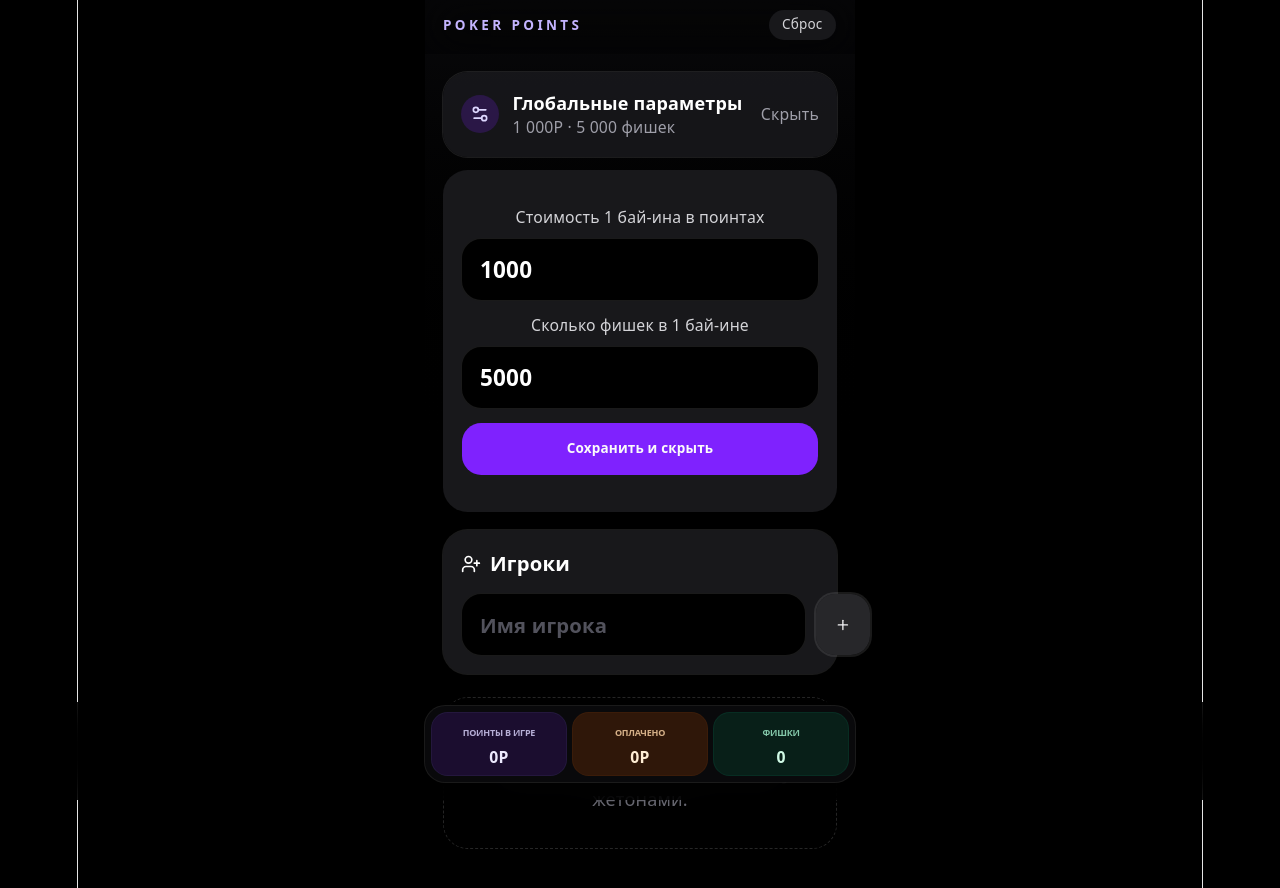
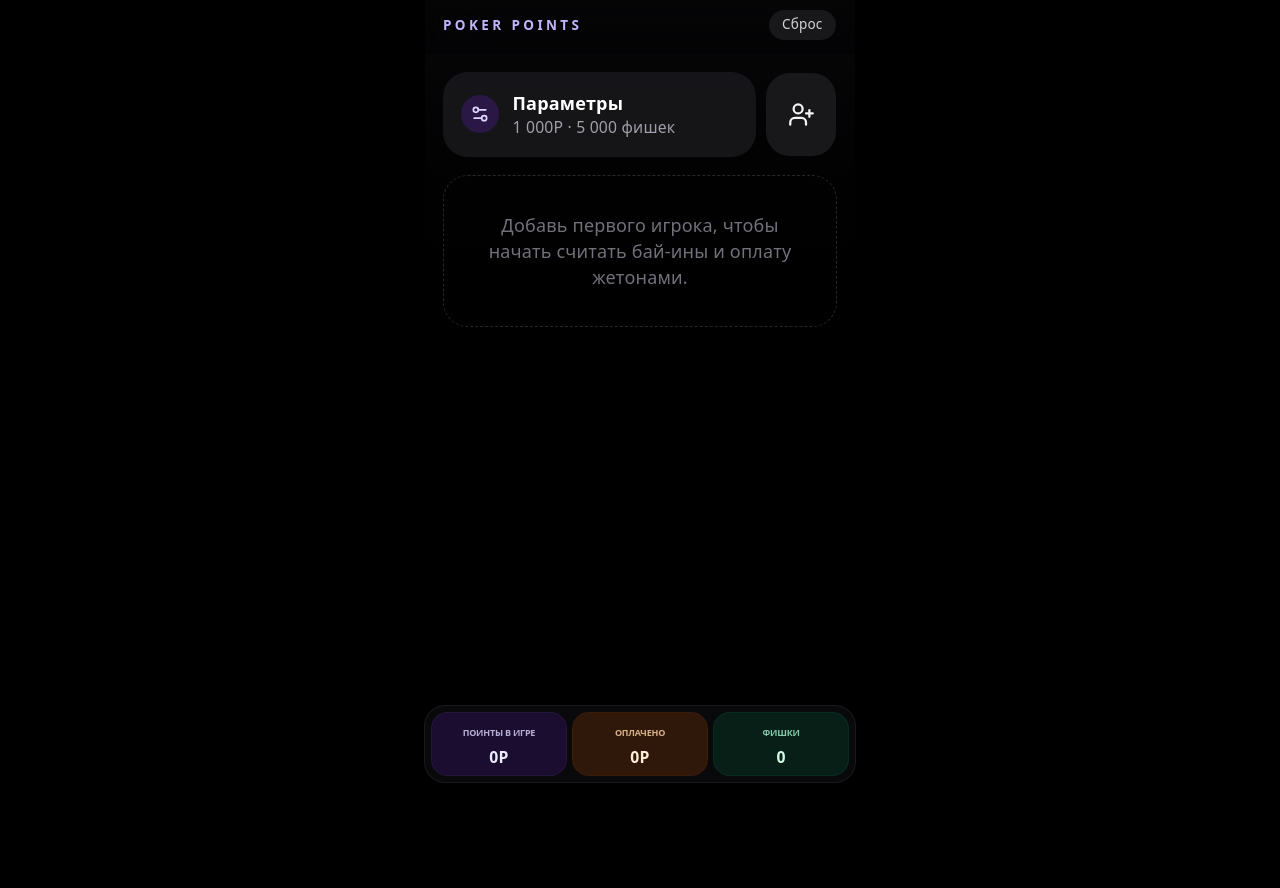
Before and after one commit to fontue/poker-points, a React (Vite) app: page / in a window 1280 px wide. Shown: the top 888 px of the page. After the commit the page ends 800 px from the top, so only its background shows below. Built offline with nearby package versions, Linux system fonts and the light colour scheme.

Commit message:
обновил дизайн

```diff
--- a/src/App.jsx
+++ b/src/App.jsx
@@ -1,11 +1,12 @@
 import { useEffect, useMemo, useState } from 'react';
 import { motion, AnimatePresence } from 'framer-motion';
-import { Plus, Minus, Settings2, X, Check, Trash2, UserPlus } from 'lucide-react';
+import { Minus, Settings2, X, Trash2, UserPlus } from 'lucide-react';
 import { Button } from '@/components/ui/button';
 import { Card, CardContent } from '@/components/ui/card';
 import './App.css';
 
 const STORAGE_KEY = 'poker-points-pwa-state-v1';
+const PLAYER_NAMES_STORAGE_KEY = 'poker-points-player-names-v1';
 
 const defaultState = {
   settings: {
@@ -28,6 +29,21 @@ function loadState() {
   } catch {
     return defaultState;
   }
+}
+
+function loadPlayerNamesHistory() {
+  try {
+    const raw = localStorage.getItem(PLAYER_NAMES_STORAGE_KEY);
+    if (!raw) return [];
+    const parsed = JSON.parse(raw);
+    return Array.isArray(parsed) ? parsed.filter((name) => typeof name === 'string' && name.trim()) : [];
+  } catch {
+    return [];
+  }
+}
+
+function normalizeName(name) {
+  return name.trim().replace(/\s+/g, ' ');
 }
 
 function formatNumber(value) {
@@ -126,6 +142,138 @@ function DeletePlayerDialog({ player, onCancel, onConfirm }) {
   );
 }
 
+function AddPlayerDialog({ value, history, existingNames, onChange, onCancel, onConfirm, onSelectHistoryName, onDeleteHistoryName }) {
+  return (
+    <div className="fixed inset-0 z-50 flex items-start justify-center overflow-hidden bg-black/60 px-4 pt-[12dvh]">
+      <motion.div
+        initial={{ y: 16, opacity: 0, scale: 0.98 }}
+        animate={{ y: 0, opacity: 1, scale: 1 }}
+        exit={{ y: 16, opacity: 0, scale: 0.98 }}
+        className="w-full max-w-[430px] rounded-3xl bg-zinc-950 p-5 text-white shadow-2xl ring-1 ring-white/10"
+      >
+        <div className="mb-4 flex items-start justify-between gap-3">
+          <div>
+            <h3 className="text-lg font-bold">Добавить игрока</h3>
+          </div>
+          <button onClick={onCancel} className="rounded-full bg-white/10 p-2 text-zinc-300">
+            <X size={18} />
+          </button>
+        </div>
+
+        <input
+          value={value}
+          onFocus={(e) => {
+            setTimeout(() => {
+              e.currentTarget.scrollIntoView({ block: 'center', behavior: 'smooth' });
+            }, 250);
+          }}
+          onChange={(e) => onChange(e.target.value)}
+          onKeyDown={(e) => {
+            if (e.key === 'Enter') onConfirm();
+          }}
+          placeholder="Имя игрока"
+          className="mb-3 h-14 w-full rounded-2xl border border-white/10 bg-black px-4 text-lg font-semibold outline-none placeholder:text-zinc-600 focus:border-violet-400"
+        />
+
+        <div className="grid grid-cols-2 gap-3">
+          <Button onClick={onCancel} className="h-12 rounded-2xl bg-zinc-800 text-white hover:bg-zinc-700">
+            Отмена
+          </Button>
+          <Button onClick={onConfirm} className="h-12 rounded-2xl bg-violet-600 font-bold text-white hover:bg-violet-500">
+            Добавить
+          </Button>
+        </div>
+
+        {history.length > 0 && (
+          <div className="mt-4">
+            <div className="mb-2 text-sm font-bold text-zinc-400">История имён</div>
+            <div className="space-y-2">
+              {[...history]
+                .sort((a, b) => a.localeCompare(b, 'ru', { sensitivity: 'base' }))
+                .map((name) => {
+                  const isAlreadyAdded = existingNames.some((existingName) => existingName.toLowerCase() === name.toLowerCase());
+
+                  return (
+                    <div key={name} className="flex items-center gap-2 rounded-2xl bg-zinc-900 p-2 ring-1 ring-white/5">
+                      <button
+                        type="button"
+                        onClick={() => onSelectHistoryName(name)}
+                        disabled={isAlreadyAdded}
+                        className="min-w-0 flex-1 truncate rounded-xl px-3 py-2 text-left text-sm font-bold text-white disabled:text-zinc-600"
+                      >
+                        {name}
+                        {isAlreadyAdded ? ' · В игре' : ''}
+                      </button>
+                      <button
+                        type="button"
+                        onClick={() => onDeleteHistoryName(name)}
+                        className="rounded-xl bg-white/10 p-2 text-zinc-400 active:scale-95"
+                      >
+                        <X size={16} />
+                      </button>
+                    </div>
+                  );
+                })}
+            </div>
+          </div>
+        )}
+      </motion.div>
+    </div>
+  );
+}
+
+function SettingsDialog({ buyInPoints, buyInChips, onChange, onConfirm }) {
+  return (
+    <div className="fixed inset-0 z-50 flex items-start justify-center overflow-hidden bg-black/60 px-4 pt-[10dvh]">
+      <motion.div
+        initial={{ y: 16, opacity: 0, scale: 0.98 }}
+        animate={{ y: 0, opacity: 1, scale: 1 }}
+        exit={{ y: 16, opacity: 0, scale: 0.98 }}
+        className="w-full max-w-[430px] rounded-3xl bg-zinc-950 p-5 text-white shadow-2xl ring-1 ring-white/10"
+      >
+        <div className="mb-4 flex items-start justify-center gap-3">
+          <div>
+            <h3 className="text-lg font-bold">Параметры игры</h3>
+            <p className="mt-1 text-sm text-zinc-400">Настройки бай-ина и количества фишек.</p>
+          </div>
+        </div>
+
+        <div className="space-y-3">
+          <label className="block">
+            <span className="mb-2 block text-sm text-zinc-300">Стоимость 1 бай-ина в поинтах</span>
+            <input
+              type="number"
+              inputMode="numeric"
+              min="0"
+              value={buyInPoints}
+              onChange={(e) => onChange('buyInPoints', e.target.value)}
+              className="h-14 w-full rounded-2xl border border-white/10 bg-black px-4 text-xl font-bold outline-none focus:border-violet-400"
+            />
+          </label>
+
+          <label className="block">
+            <span className="mb-2 block text-sm text-zinc-300">Сколько фишек в 1 бай-ине</span>
+            <input
+              type="number"
+              inputMode="numeric"
+              min="0"
+              value={buyInChips}
+              onChange={(e) => onChange('buyInChips', e.target.value)}
+              className="h-14 w-full rounded-2xl border border-white/10 bg-black px-4 text-xl font-bold outline-none focus:border-violet-400"
+            />
+          </label>
+        </div>
+
+        <div className="mt-4 grid">
+          <Button onClick={onConfirm} className="h-12 rounded-2xl bg-violet-600 font-bold text-white hover:bg-violet-500">
+            Готово
+          </Button>
+        </div>
+      </motion.div>
+    </div>
+  );
+}
+
 function CounterRow({ value, colorClass, onInc, onDec }) {
   return (
     <div className="rounded-2xl bg-zinc-900/80 p-2 ring-1 ring-white/5">
@@ -215,10 +363,17 @@ export default function PokerPointsPWA() {
   const [playerName, setPlayerName] = useState('');
   const [confirmAction, setConfirmAction] = useState(null);
   const [deletePlayerId, setDeletePlayerId] = useState(null);
+  const [isAddPlayerOpen, setIsAddPlayerOpen] = useState(false);
+  const [isSettingsOpen, setIsSettingsOpen] = useState(false);
+  const [playerNamesHistory, setPlayerNamesHistory] = useState(loadPlayerNamesHistory);
 
   useEffect(() => {
     localStorage.setItem(STORAGE_KEY, JSON.stringify(state));
   }, [state]);
+
+  useEffect(() => {
+    localStorage.setItem(PLAYER_NAMES_STORAGE_KEY, JSON.stringify(playerNamesHistory));
+  }, [playerNamesHistory]);
 
   const totals = useMemo(() => {
     const totalBuyIns = state.players.reduce((sum, p) => sum + p.buyIns, 0);
@@ -236,6 +391,8 @@ export default function PokerPointsPWA() {
     [state.players, deletePlayerId]
   );
 
+  const existingPlayerNames = useMemo(() => state.players.map((player) => player.name), [state.players]);
+
   function updateSettings(key, value) {
     setState((prev) => ({
       ...prev,
@@ -246,21 +403,53 @@ export default function PokerPointsPWA() {
     }));
   }
 
-  function toggleSettings() {
-    setState((prev) => ({
-      ...prev,
-      settings: {
-        ...prev.settings,
-        isCollapsed: !prev.settings.isCollapsed
+  function openSettingsDialog() {
+    setIsSettingsOpen(true);
   }
-    }));
+
+  function closeSettingsDialog() {
+    setIsSettingsOpen(false);
+  }
+
+  function openAddPlayerDialog() {
+    setPlayerName('');
+    setIsAddPlayerOpen(true);
+  }
+
+  function closeAddPlayerDialog() {
+    setPlayerName('');
+    setIsAddPlayerOpen(false);
   }
 
   function addPlayer() {
-    const name = playerName.trim();
+    const name = normalizeName(playerName);
     if (!name) return;
+
+    const isDuplicate = state.players.some((player) => player.name.toLowerCase() === name.toLowerCase());
+    if (isDuplicate) return;
+
     setState((prev) => ({ ...prev, players: [...prev.players, makePlayer(name)] }));
+    setPlayerNamesHistory((prev) => [name, ...prev.filter((existingName) => existingName.toLowerCase() !== name.toLowerCase())]);
     setPlayerName('');
+    setIsAddPlayerOpen(true);
+  }
+
+  function selectHistoryName(name) {
+    const normalizedName = normalizeName(name);
+    const isDuplicate = state.players.some((player) => player.name.toLowerCase() === normalizedName.toLowerCase());
+    if (isDuplicate) return;
+
+    setState((prev) => ({ ...prev, players: [...prev.players, makePlayer(normalizedName)] }));
+    setPlayerNamesHistory((prev) => [
+      normalizedName,
+      ...prev.filter((existingName) => existingName.toLowerCase() !== normalizedName.toLowerCase())
+    ]);
+    setPlayerName('');
+    setIsAddPlayerOpen(true);
+  }
+
+  function deleteHistoryName(name) {
+    setPlayerNamesHistory((prev) => prev.filter((existingName) => existingName.toLowerCase() !== name.toLowerCase()));
   }
 
   function increment(playerId, field) {
@@ -305,6 +494,8 @@ export default function PokerPointsPWA() {
     setPlayerName('');
     setDeletePlayerId(null);
     setConfirmAction(null);
+    setIsAddPlayerOpen(false);
+    setIsSettingsOpen(false);
   }
 
   return (
@@ -322,82 +513,26 @@ export default function PokerPointsPWA() {
         </header>
 
         <section className="mb-4">
+          <div className="mb-3 grid grid-cols-[1fr_auto] gap-2">
             <button
-            onClick={toggleSettings}
-            className="mb-3 flex w-full items-center justify-between rounded-3xl bg-zinc-900/90 p-4 text-left ring-1 ring-white/10 active:scale-[0.99]"
+              onClick={openSettingsDialog}
+              className="flex min-w-0 items-center justify-between rounded-3xl bg-zinc-900/90 p-4 text-left active:scale-[0.99]"
             >
-            <div className="flex items-center gap-3">
+              <div className="flex min-w-0 items-center gap-3">
                 <div className="rounded-2xl bg-violet-600/20 p-2 text-violet-200">
                   <Settings2 size={20} />
                 </div>
-              <div>
-                <div className="font-bold">Глобальные параметры</div>
-                <div className="text-sm text-zinc-400">
+                <div className="min-w-0">
+                  <div className="truncate font-bold">Параметры</div>
+                  <div className="truncate text-sm text-zinc-400">
                     {formatNumber(state.settings.buyInPoints)}P · {formatNumber(state.settings.buyInChips)} фишек
                   </div>
                 </div>
               </div>
-            <span className="text-sm text-zinc-400">{state.settings.isCollapsed ? 'Открыть' : 'Скрыть'}</span>
             </button>
 
-          <AnimatePresence initial={false}>
-            {!state.settings.isCollapsed && (
-              <motion.div
-                initial={{ height: 0, opacity: 0 }}
-                animate={{ height: 'auto', opacity: 1 }}
-                exit={{ height: 0, opacity: 0 }}
-                className="overflow-hidden"
-              >
-                <Card className="rounded-3xl border-white/10 bg-zinc-900 text-white">
-                  <CardContent className="space-y-3 p-4">
-                    <label className="block">
-                      <span className="mb-2 block text-sm text-zinc-300">Стоимость 1 бай-ина в поинтах</span>
-                      <input
-                        type="number"
-                        inputMode="numeric"
-                        min="0"
-                        value={state.settings.buyInPoints}
-                        onChange={(e) => updateSettings('buyInPoints', e.target.value)}
-                        className="h-14 w-full rounded-2xl border border-white/10 bg-black px-4 text-xl font-bold outline-none focus:border-violet-400"
-                      />
-                    </label>
-                    <label className="block">
-                      <span className="mb-2 block text-sm text-zinc-300">Сколько фишек в 1 бай-ине</span>
-                      <input
-                        type="number"
-                        inputMode="numeric"
-                        min="0"
-                        value={state.settings.buyInChips}
-                        onChange={(e) => updateSettings('buyInChips', e.target.value)}
-                        className="h-14 w-full rounded-2xl border border-white/10 bg-black px-4 text-xl font-bold outline-none focus:border-violet-400"
-                      />
-                    </label>
-                    <Button onClick={toggleSettings} className="h-12 w-full rounded-2xl bg-violet-600 font-bold hover:bg-violet-500">
-                      Сохранить и скрыть
-                    </Button>
-                  </CardContent>
-                </Card>
-              </motion.div>
-            )}
-          </AnimatePresence>
-        </section>
-
-        <section className="mb-5 rounded-3xl bg-zinc-900 p-4 ring-1 ring-white/10">
-          <div className="mb-3 flex items-center gap-2 text-lg font-black">
-            <UserPlus size={20} /> Игроки
-          </div>
-          <div className="grid grid-cols-[1fr_56px] gap-2">
-            <input
-              value={playerName}
-              onChange={(e) => setPlayerName(e.target.value)}
-              onKeyDown={(e) => {
-                if (e.key === 'Enter') addPlayer();
-              }}
-              placeholder="Имя игрока"
-              className="h-14 rounded-2xl border border-white/10 bg-black px-4 text-lg font-semibold outline-none placeholder:text-zinc-600 focus:border-violet-400"
-            />
-            <Button onClick={addPlayer} className="h-14 rounded-2xl bg-zinc-800 text-zinc-100 ring-1 ring-white/10 hover:bg-zinc-700">
-              <Plus size={22} />
+            <Button onClick={openAddPlayerDialog} className="h-full rounded-3xl bg-zinc-900 text-zinc-100 w-16 hover:bg-zinc-800 ">
+              <UserPlus size={18} className="size-6" />
             </Button>
           </div>
         </section>
@@ -450,6 +585,33 @@ export default function PokerPointsPWA() {
           <DeletePlayerDialog player={playerToDelete} onCancel={() => setDeletePlayerId(null)} onConfirm={confirmDeletePlayer} />
         )}
       </AnimatePresence>
+
+      <AnimatePresence>
+        {isAddPlayerOpen && (
+          <AddPlayerDialog
+            value={playerName}
+            history={playerNamesHistory}
+            existingNames={existingPlayerNames}
+            onChange={setPlayerName}
+            onCancel={closeAddPlayerDialog}
+            onConfirm={addPlayer}
+            onSelectHistoryName={selectHistoryName}
+            onDeleteHistoryName={deleteHistoryName}
+          />
+        )}
+      </AnimatePresence>
+
+      <AnimatePresence>
+        {isSettingsOpen && (
+          <SettingsDialog
+            buyInPoints={state.settings.buyInPoints}
+            buyInChips={state.settings.buyInChips}
+            onChange={updateSettings}
+            onCancel={closeSettingsDialog}
+            onConfirm={closeSettingsDialog}
+          />
+        )}
+      </AnimatePresence>
     </div>
   );
 }
--- a/src/index.css
+++ b/src/index.css
@@ -126,11 +126,9 @@ body {
 }
 
 #root {
-  width: 1126px;
   max-width: 100%;
   margin: 0 auto;
   text-align: center;
-  border-inline: 1px solid var(--border);
   min-height: 100svh;
   display: flex;
   flex-direction: column;
```
Lines whose indentation alone changed are shown as unchanged.
